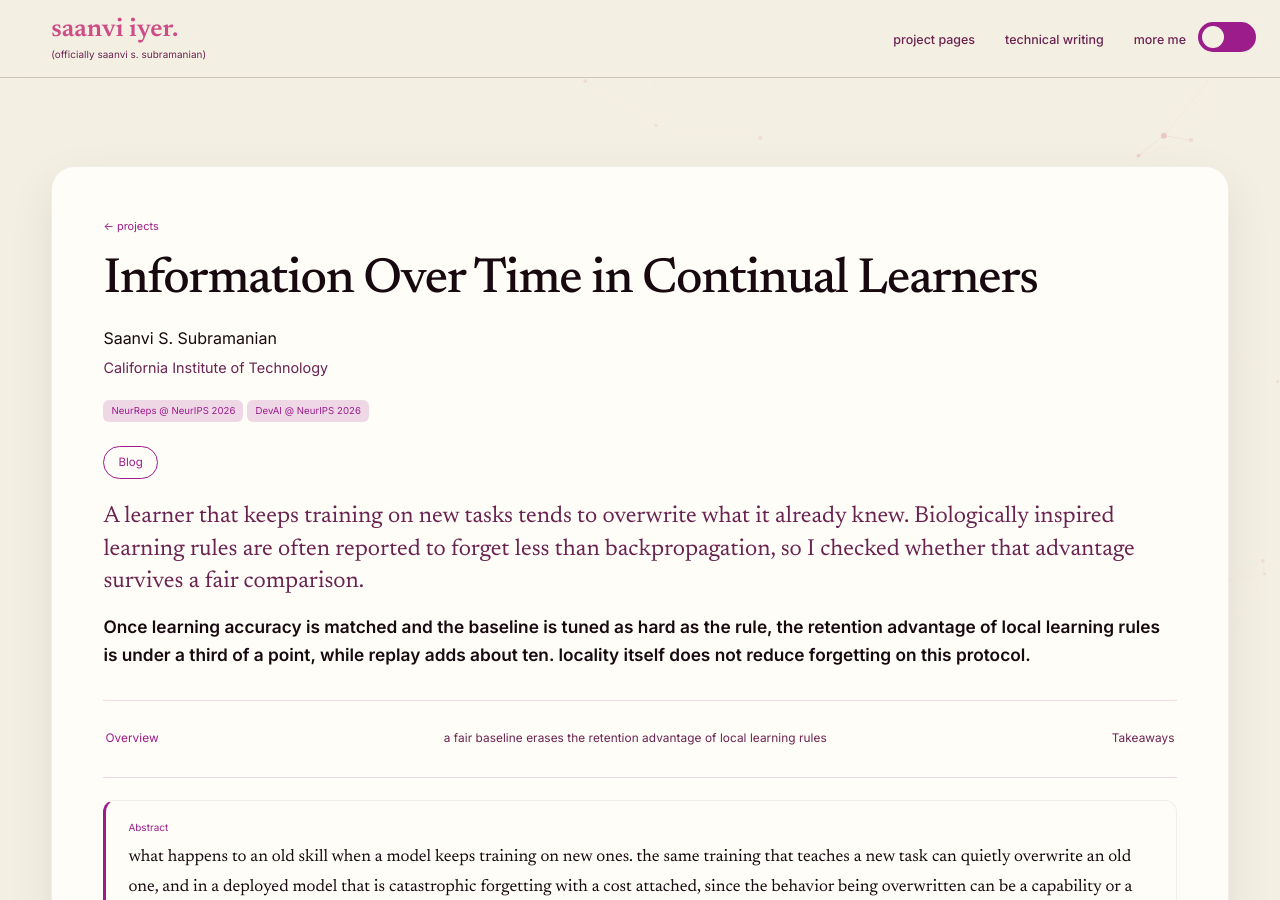
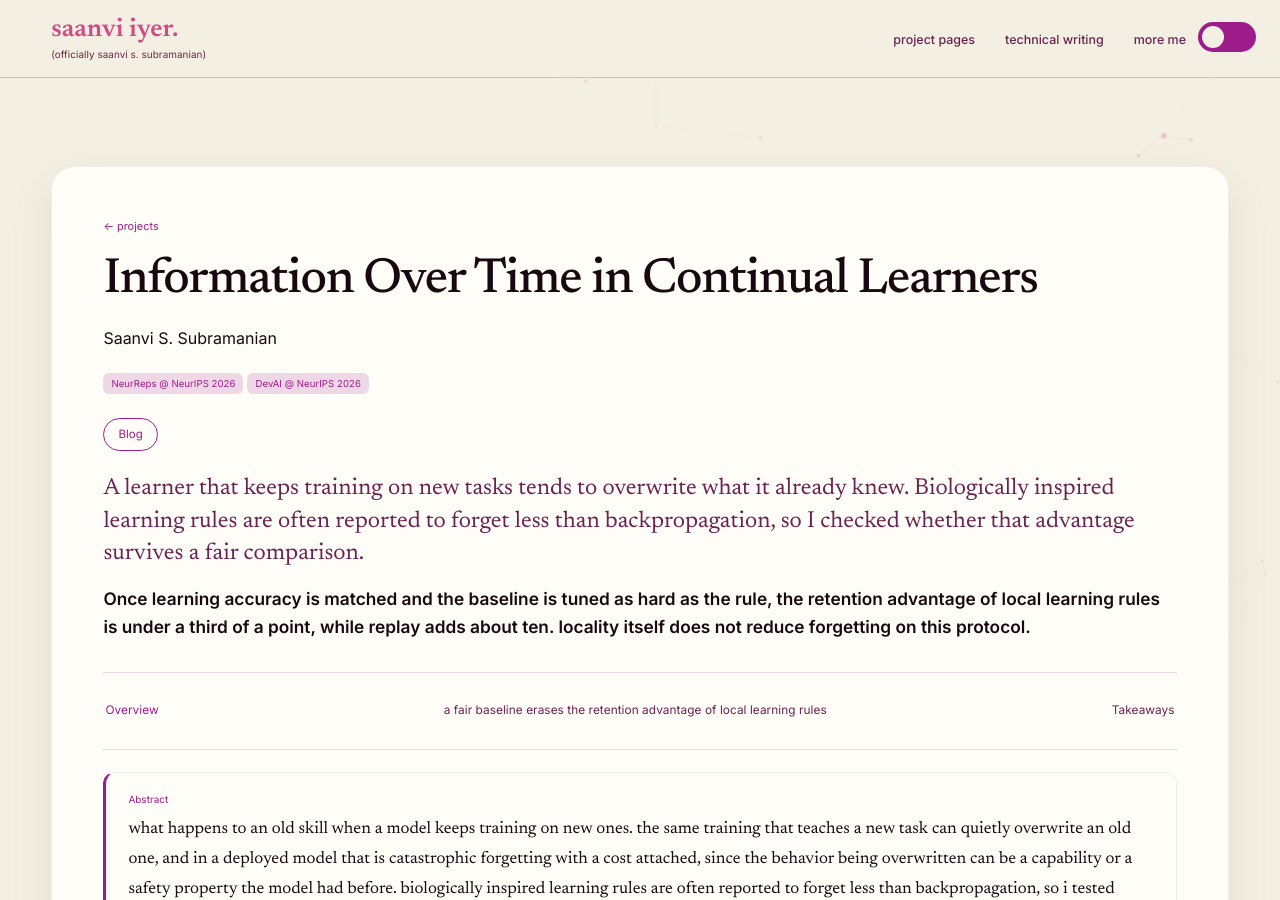
Before and after one commit to saanviiyer/saanviiyer.github.io, a Jekyll site: the page built from pages/proj-continual-learners.html, in a window 1280 px wide and 900 px high. Built offline with Jekyll 4.4.1, drawn with Linux system fonts in a browser that asks for light colours; some web fonts are replaced.

Commit message:
Drop the Caltech affiliation line from the solo-authored project pages

```diff
--- a/pages/proj-continual-learners.html
+++ b/pages/proj-continual-learners.html
@@ -3,7 +3,6 @@ layout: project
 title: "Information Over Time in Continual Learners"
 permalink: /continual-learners/
 authors: "Saanvi S. Subramanian"
-affiliation: "California Institute of Technology"
 venues:
   - "NeurReps @ NeurIPS 2026"
   - "DevAI @ NeurIPS 2026"
--- a/pages/proj-evaluating-biological-agents.html
+++ b/pages/proj-evaluating-biological-agents.html
@@ -3,7 +3,6 @@ layout: project
 title: "Evaluating Biological Agents"
 permalink: /evaluating-biological-agents/
 authors: "Saanvi S. Subramanian"
-affiliation: "California Institute of Technology"
 venues:
   - "poster, AI for Science @ NeurIPS 2026"
   - "poster, Trust-AI-Eval @ NeurIPS 2026"
--- a/pages/proj-robot-world-models.html
+++ b/pages/proj-robot-world-models.html
@@ -3,7 +3,6 @@ layout: project
 title: "Recurrent Learning in Robot World Models"
 permalink: /robot-world-models/
 authors: "Saanvi S. Subramanian"
-affiliation: "California Institute of Technology"
 venues:
   - "lightning talk and poster, RoBoWoMo @ IEEE IROS 2026"
   - "poster, Robotics World Modeling @ NeurIPS 2026"
```
